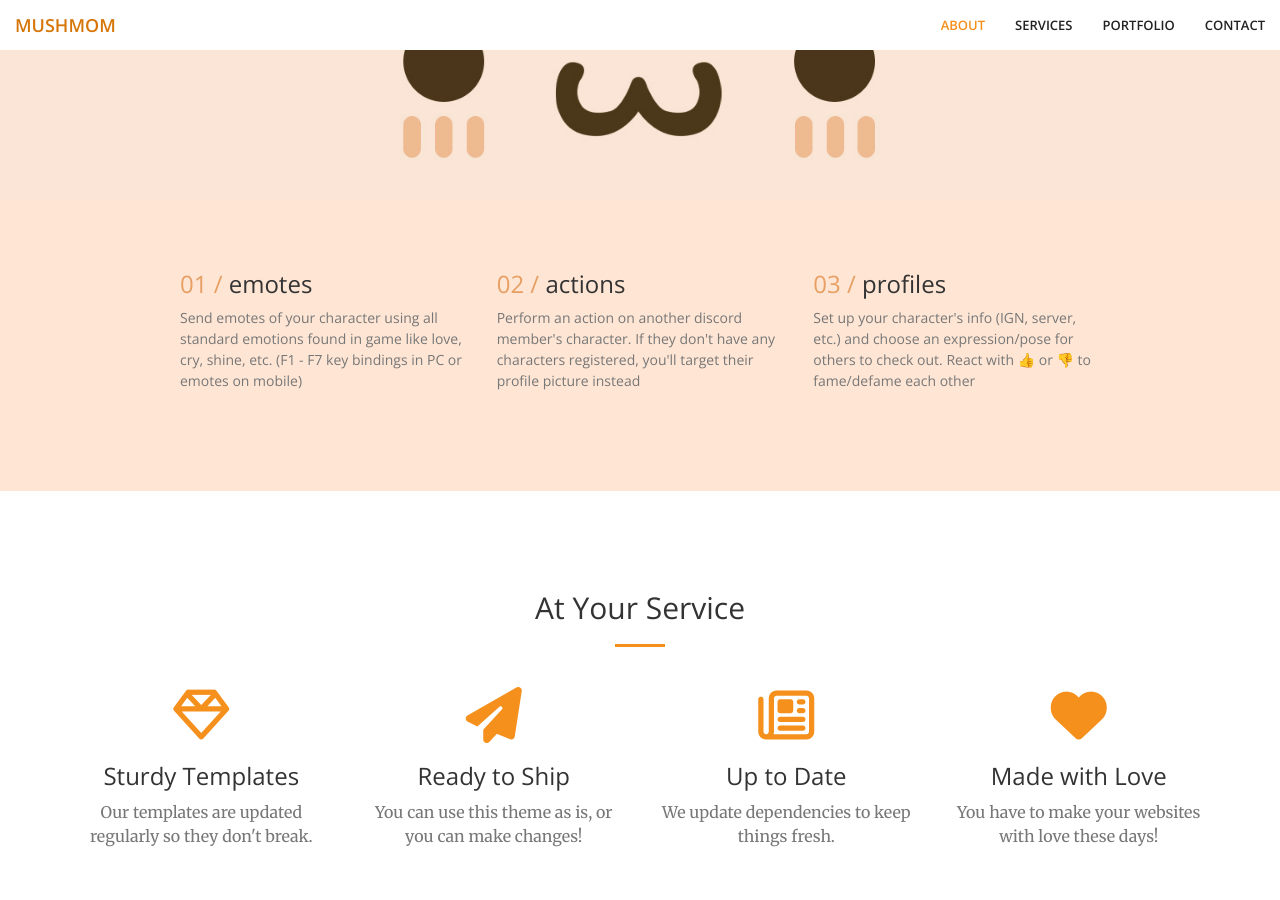
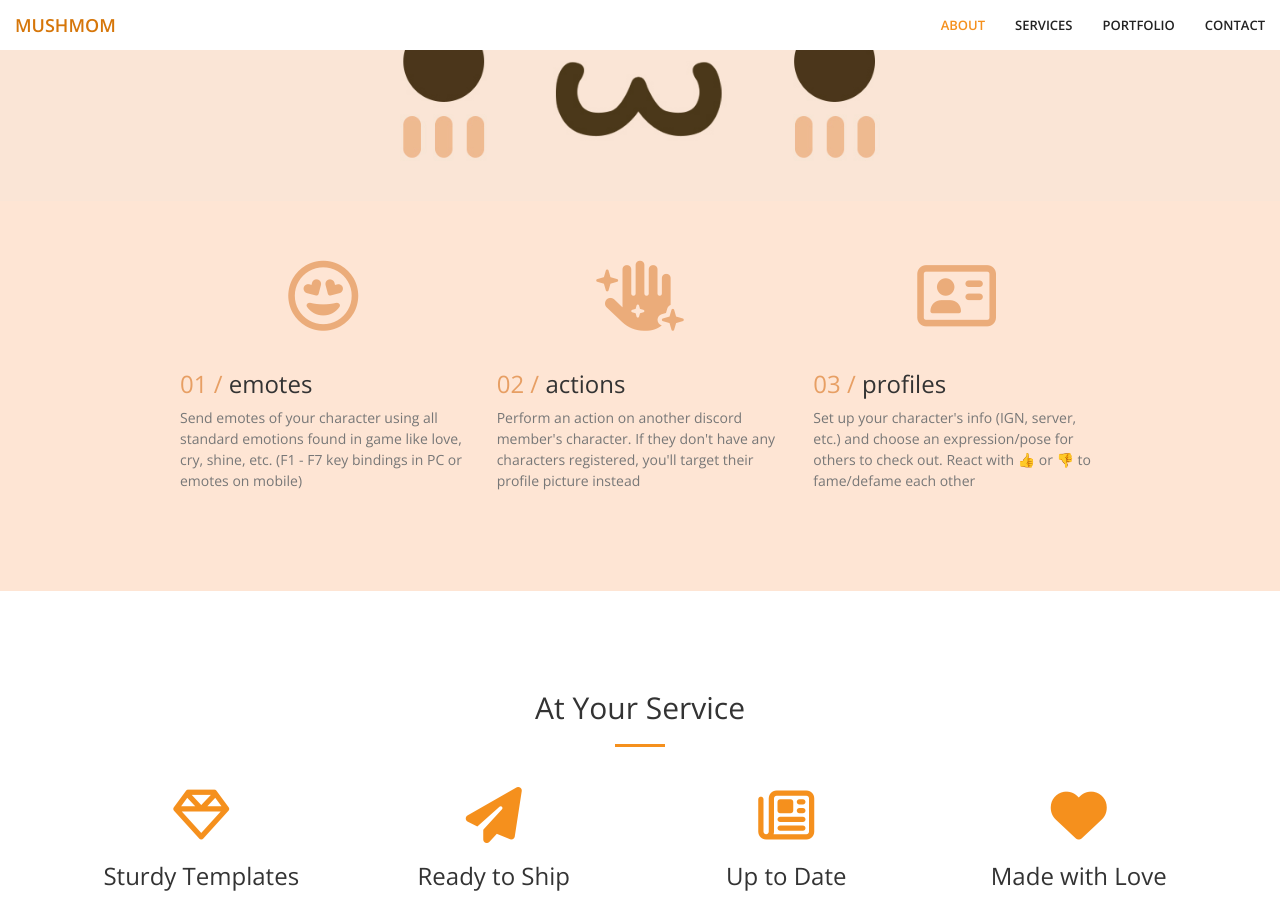
Before and after one commit to kerochama/mushmom, a Jekyll site: the page built from docs/index.html, in a window 1280 px wide and 900 px high, scrolled down 699 px. Built offline with Jekyll 4.4.1, drawn with Linux system fonts in a browser that asks for light colours; nearby versions of some CDN libraries.

Commit message:
add icons to about

```diff
--- a/docs/_includes/about.html
+++ b/docs/_includes/about.html
@@ -3,29 +3,45 @@
     <div class="container">
         <div class="col-sm-10 col-sm-offset-1">
             <div class="row">
-                <div class="col-sm-4 text-left">
-                    <div class="about-box">
-                        <h3><span class="text-5">01 / </span>emotes</h3>
+                <div class="about-box col-sm-4 text-left">
+                    <div class="about-heading">
+                        <div class="about-icon text-center">
+                            <i class="far fa-5x fa-grin-hearts wow bounceIn text-5-med"></i>
+                        </div>
+                        <div class="about-label">
+                            <h3><span class="text-5-dark">01 / </span>emotes</h3>
+                        </div>
+                    </div>
                     <p class="text-muted text-desc">
                         Send emotes of your character using all standard emotions found
                         in game like love, cry, shine, etc. (F1 - F7 key bindings in PC
                         or emotes on mobile)
                     </p>
                 </div>
+                <div class="about-box col-sm-4 text-left">
+                    <div class="about-heading">
+                        <div class="about-icon text-center">
+                            <i class="fas fa-5x fa-hand-sparkles wow bounceIn text-5-med"></i>
                         </div>
-                <div class="col-sm-4 text-left">
-                    <div class="about-box">
-                        <h3><span class="text-5">02 / </span>actions</h3>
+                        <div class="about-label">
+                            <h3><span class="text-5-dark">02 / </span>actions</h3>
+                        </div>
+                    </div>
                     <p class="text-muted text-desc">
                         Perform an action on another discord member's character.  If they
                         don't have any characters registered, you'll target their profile
                         picture instead
                     </p>
                 </div>
+                <div class="about-box col-sm-4 text-left">
+                    <div class="about-heading">
+                        <div class="about-icon text-center">
+                            <i class="far fa-5x fa-address-card wow bounceIn text-5-med"></i>
                         </div>
-                <div class="col-sm-4 text-left">
-                    <div class="about-box">
-                        <h3><span class="text-5">03 / </span>profiles</h3>
+                        <div class="about-label">
+                            <h3><span class="text-5-dark">03 / </span>profiles</h3>
+                        </div>
+                    </div>
                     <p class="text-muted text-desc">
                         Set up your character's info (IGN, server, etc.) and choose an
                         expression/pose for others to check out.  React with &#128077; or
@@ -35,5 +51,4 @@
             </div>
         </div>
     </div>
-    </div>
 </section>
--- a/docs/_sass/_base.scss
+++ b/docs/_sass/_base.scss
@@ -72,7 +72,7 @@ section {
 }
 
 .top-section {
-    padding: 0px 0px 75px;
+    padding: 0px 0px 800px;
     @media (min-width: 768px) {
         padding: 50px 0px 100px;
     }
@@ -234,22 +234,67 @@ header {
 div.anchor {
     display: block;
     position: relative;
-    top: -192px;
+    top: -170px;
     visibility: hidden;
     @media (min-width: 768px) {
-        top: -247px;
+        top: -233px;
     }
 }
 
 .about-box {
     max-width: 400px;
     margin: 50px auto 0;
-    @media (min-width: 992px) {
-        margin: 20px auto 0;
+    p {
+        margin: 20px 0 30px;
+        clear: both;
     }
-    p {
-        margin-bottom: 0;
+    @media (min-width: 768px) {
+        margin: 10px auto 0;
+        p {
+            margin: 0;
+        }
     }
+}
+
+.about-heading {
+    display: flex;
+    align-items: center;
+    @media (min-width: 768px) {
+        flex-direction: column;
+    }
+}
+
+.about-icon {
+    text-align: left;
+    float: left;
+    @media (min-width: 768px) {
+        text-align: center;
+        float: none;
+    }
+}
+
+.about-label {
+    padding-left: 20px;
+    span {
+        display: block;
+    }
+    h3 {
+        margin: 0;
+    }
+    @media (min-width: 768px) {
+        margin: 20px auto 0 0;
+        padding-left: 0;
+        span {
+            display: inline;
+        }
+        h3 {
+            margin: 20px 0px 10px;
+        }
+    }
+}
+
+.about-info {
+    margin-top: 40px;
 }
 
 .service-box {
@@ -338,6 +383,14 @@ div.anchor {
 // Text styles
 
 .text-5 {
+    color: $theme-5;
+}
+
+.text-5-med {
+    color: darken($theme-5, 5%);
+}
+
+.text-5-dark {
     color: darken($theme-5, 10%);
 }
 
```
Lines whose indentation alone changed are shown as unchanged.
